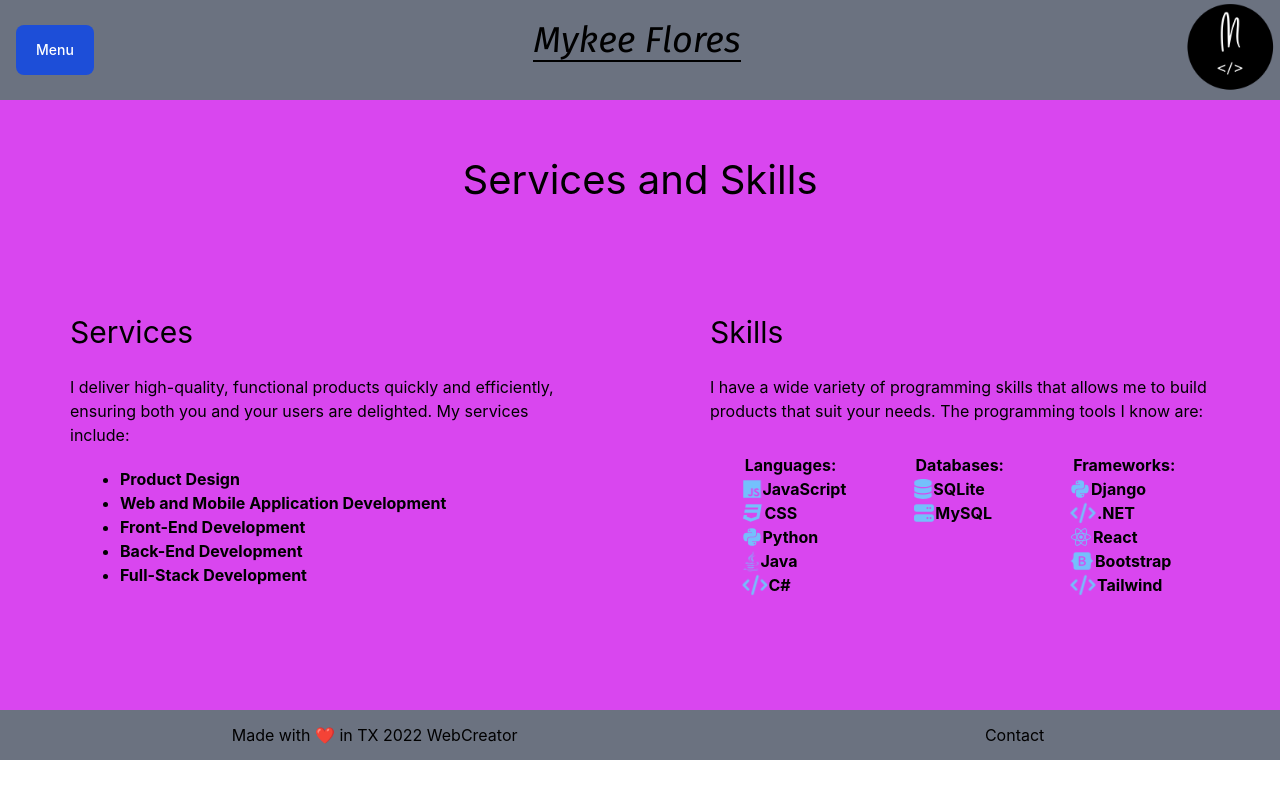
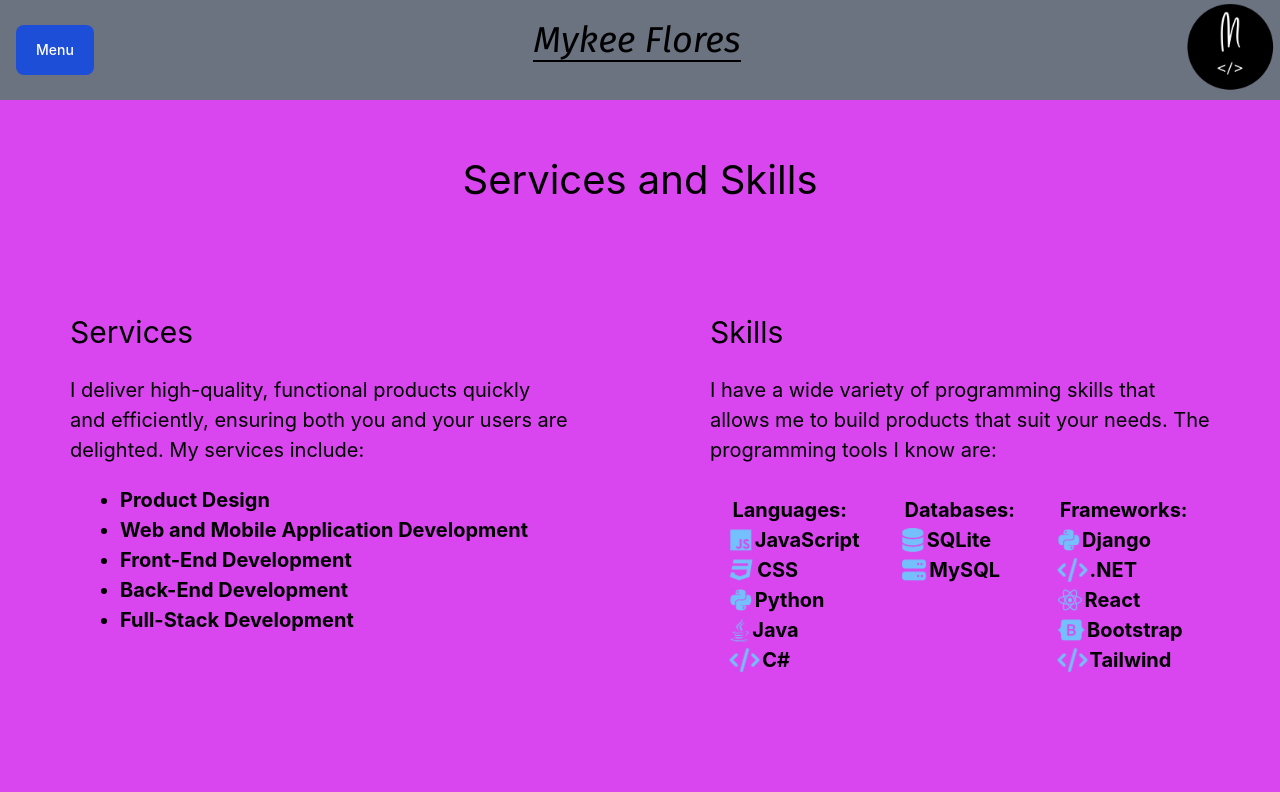
Before and after one commit to Mykee9900/MikePortfolio, a React (Create React App) app: page /services in a window 1280 px wide. Shown: the top 792 px of the page. Built offline with nearby package versions, Linux system fonts and the light colour scheme.

Commit message:
Saving new changes made

```diff
--- a/src/components/Services.js
+++ b/src/components/Services.js
@@ -14,11 +14,11 @@ const Services = () => {
     return(
         <div className="mt-[100px]">
             <h1 className="pt-[50px] text-center text-[40px]">Services and Skills</h1>
-            <div className="flex justify-around align-middle mt-[100px] mb-[100px]">
+            <div className="flex justify-around align-middle mt-[100px] mb-[150px]">
                 <div className="w-[500px]">
                     <h3 className="text-[30px] mb-[20px]">Services</h3>
-                    <p>I deliver high-quality, functional products quickly and efficiently, ensuring both you and your users are delighted. My services include:</p>
-                    <ul className="mt-[20px] ml-[50px]">
+                    <p className="text-[20px]">I deliver high-quality, functional products quickly and efficiently, ensuring both you and your users are delighted. My services include:</p>
+                    <ul className="mt-[20px] ml-[50px] text-[20px]">
                         <li className="font-bold list-disc">Product Design</li>
                         <li className="font-bold list-disc">Web and Mobile Application Development</li>
                         <li className="font-bold list-disc">Front-End Development</li>
@@ -28,8 +28,8 @@ const Services = () => {
                 </div>
                 <div className="w-[500px] h-[300px]">
                     <h3 className="text-[30px] mb-[20px]">Skills</h3>
-                    <p>I have a wide variety of programming skills that allows me to build products that suit your needs. The programming tools I know are:</p>
-                    <ul className="flex justify-around mt-[30px]">
+                    <p className="text-[20px]">I have a wide variety of programming skills that allows me to build products that suit your needs. The programming tools I know are:</p>
+                    <ul className="flex justify-around mt-[30px] text-[20px]">
                         <ul className="font-bold">Languages:
                             <li><FontAwesomeIcon icon={faJs} beat style={{color: "#74C0FC",}} /> JavaScript</li>
                             <li><FontAwesomeIcon icon={faCss3} beat style={{color: "#74C0FC"}} /> CSS</li>
@@ -51,6 +51,7 @@ const Services = () => {
                     </ul>
                 </div>
             </div>
+            <h3 className="text-center text-[30px] m-[112px]">Contact me for prices on any service listed above.</h3>
         </div>
     )
 }
```
